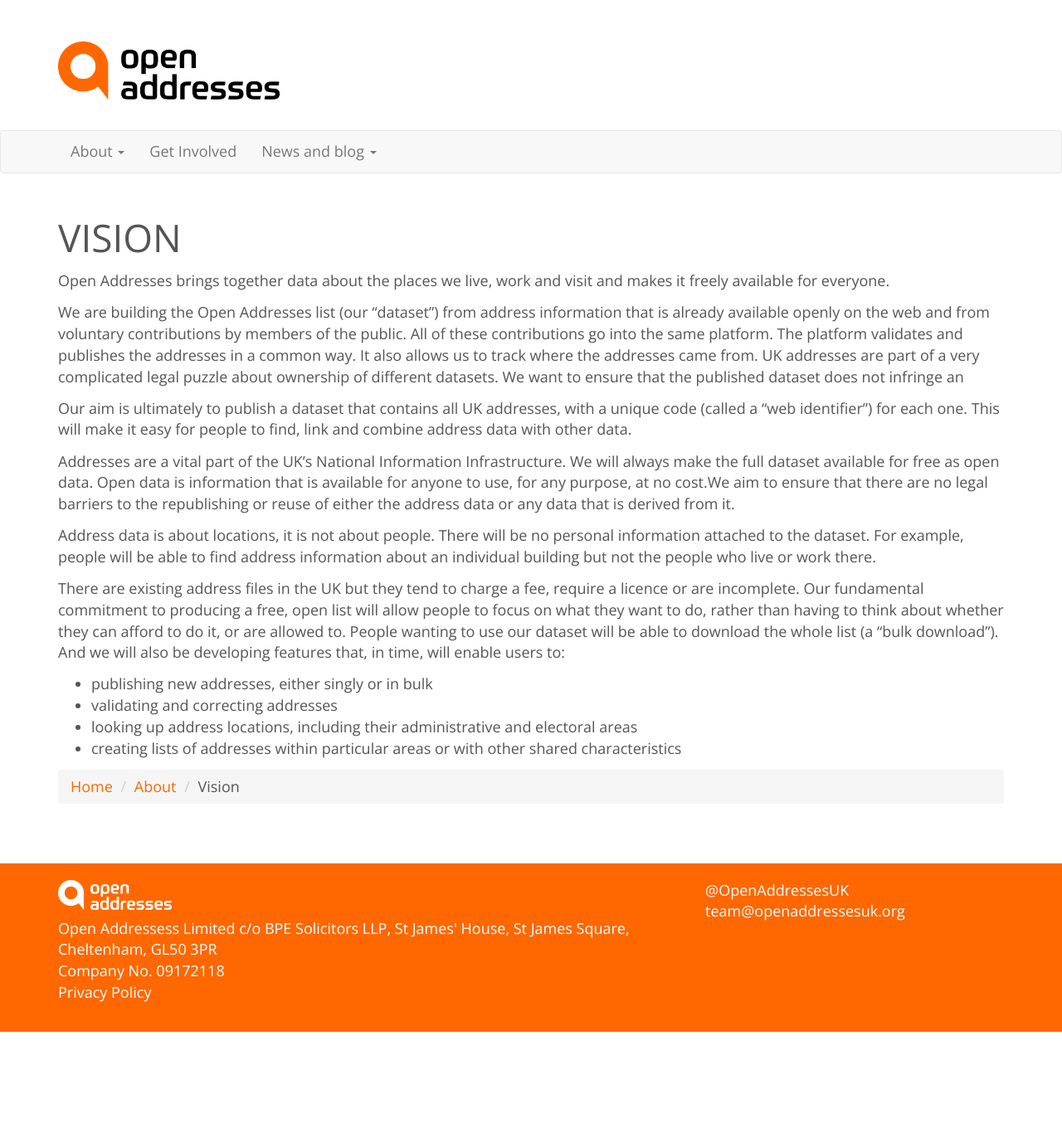
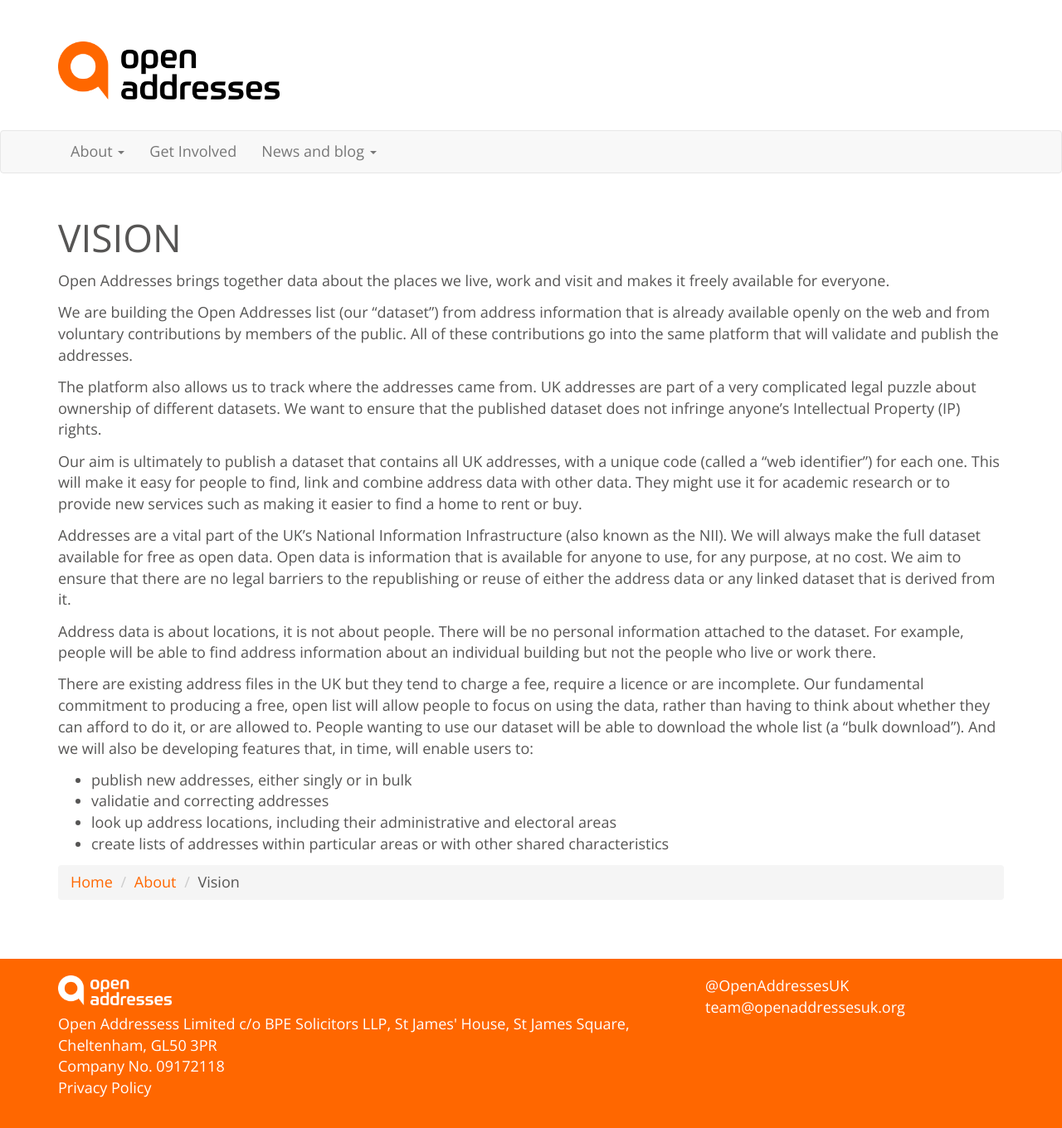
Before and after one commit to OpenAddressesUK/OLD_openaddressesuk.github.io, a Jekyll site: the page built from about/data.md, in a window 1280 px wide. Shown: the whole page at 83% size. Built offline with Jekyll 4.4.1, drawn with Linux system fonts in a browser that asks for light colours; nearby versions of some CDN libraries; before the commit the page ends 1244 px from its top, so only the background shows below that.

Commit message:
Website Content
Tweaks based on marcomms and ODI feedback

```diff
--- a/about/data.md
+++ b/about/data.md
@@ -4,18 +4,20 @@ title: Vision
 
 Open Addresses brings together data about the places we live, work and visit and makes it freely available for everyone.
 
-We are building the Open Addresses list (our “dataset”) from address information that is already available openly on the web and from voluntary contributions by members of the public. All of these contributions go into the same platform. The platform validates and publishes the addresses in a common way. It also allows us to track where the addresses came from. UK addresses are part of a very complicated legal puzzle about ownership of different datasets. We want to ensure that the published dataset does not infringe an
+We are building the Open Addresses list (our “dataset”) from address information that is already available openly on the web and from voluntary contributions by members of the public. All of these contributions go into the same platform that will validate and publish the addresses.
 
-Our aim is ultimately to publish a dataset that contains all UK addresses, with a unique code (called a “web identifier”) for each one. This will make it easy for people to find, link and combine address data with other data.
+The platform also allows us to track where the addresses came from. UK addresses are part of a very complicated legal puzzle about ownership of different datasets. We want to ensure that the published dataset does not infringe anyone's Intellectual Property (IP) rights.
 
-Addresses are a vital part of the UK’s National Information Infrastructure. We will always make the full dataset available for free as open data. Open data is information that is available for anyone to use, for any purpose, at no cost.We aim to ensure that there are no legal barriers to the republishing or reuse of either the address data or any data that is derived from it.
+Our aim is ultimately to publish a dataset that contains all UK addresses, with a unique code (called a “web identifier”) for each one. This will make it easy for people to find, link and combine address data with other data. They might use it for academic research or to provide new services such as making it easier to find a home to rent or buy.
+
+Addresses are a vital part of the UK’s National Information Infrastructure (also known as the NII). We will always make the full dataset available for free as open data. Open data is information that is available for anyone to use, for any purpose, at no cost. We aim to ensure that there are no legal barriers to the republishing or reuse of either the address data or any linked dataset that is derived from it.
 
 Address data is about locations, it is not about people. There will be no personal information attached to the dataset. For example, people will be able to find address information about an individual building but not the people who live or work there.
 
-There are existing address files in the UK but they tend to charge a fee, require a licence or are incomplete.  Our fundamental commitment to producing a free, open list will allow people to focus on what they want to do, rather than having to think about whether they can afford to do it, or are allowed to.
+There are existing address files in the UK but they tend to charge a fee, require a licence or are incomplete.  Our fundamental commitment to producing a free, open list will allow people to focus on using the data, rather than having to think about whether they can afford to do it, or are allowed to.
 People wanting to use our dataset will be able to download the whole list (a “bulk download”). And we will also be developing features that, in time, will enable users to:
 
-+ publishing new addresses, either singly or in bulk
-+ validating and correcting addresses
-+ looking up address locations, including their administrative and electoral areas
-+ creating lists of addresses within particular areas or with other shared characteristics
++ publish new addresses, either singly or in bulk
++ validatie and correcting addresses
++ look up address locations, including their administrative and electoral areas
++ create lists of addresses within particular areas or with other shared characteristics
```
Also changed, not shown: about/data/faq.md (+4 -4 lines), index.md (+2 -2 lines), submit/thanks.md (+3 -1 lines).
